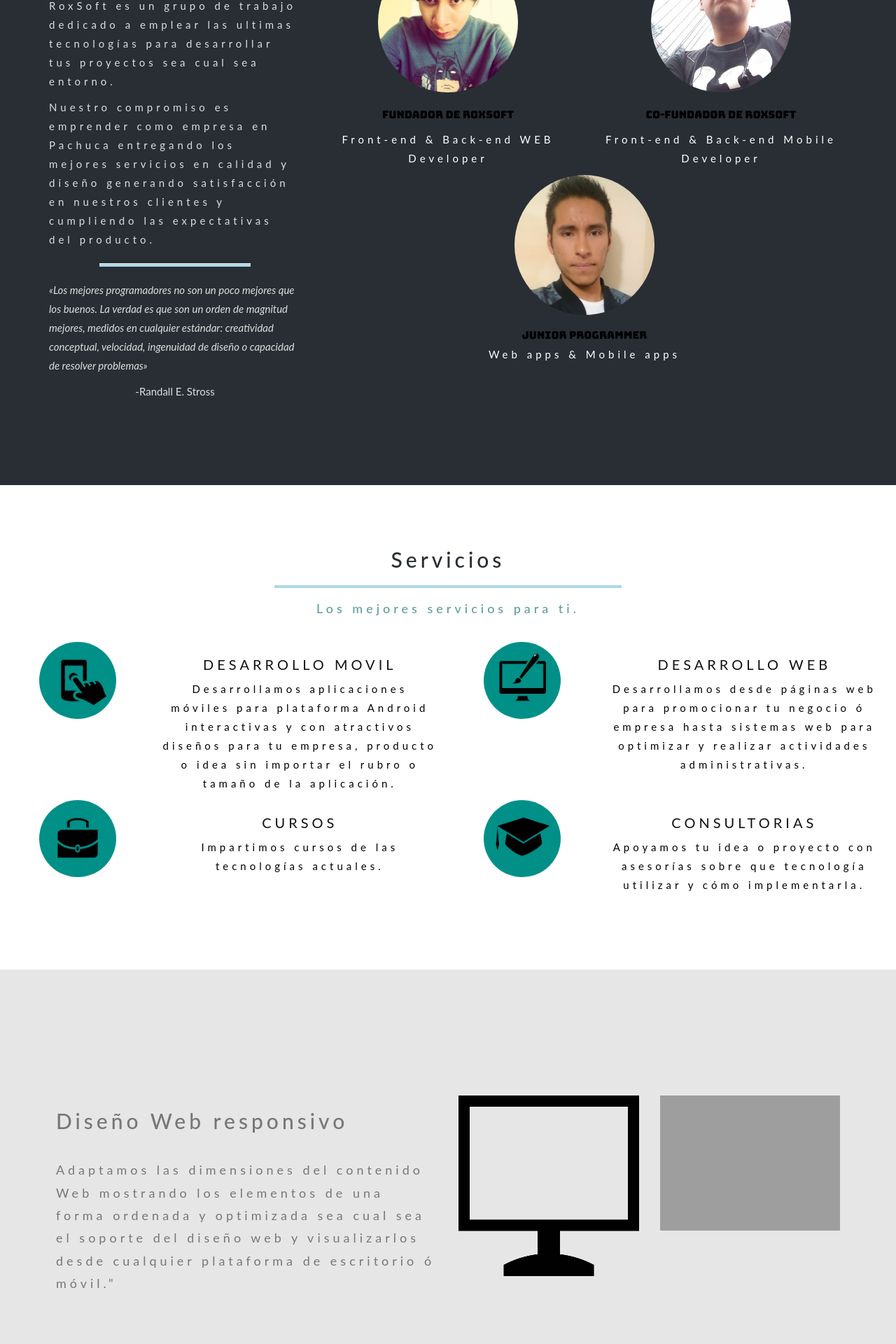
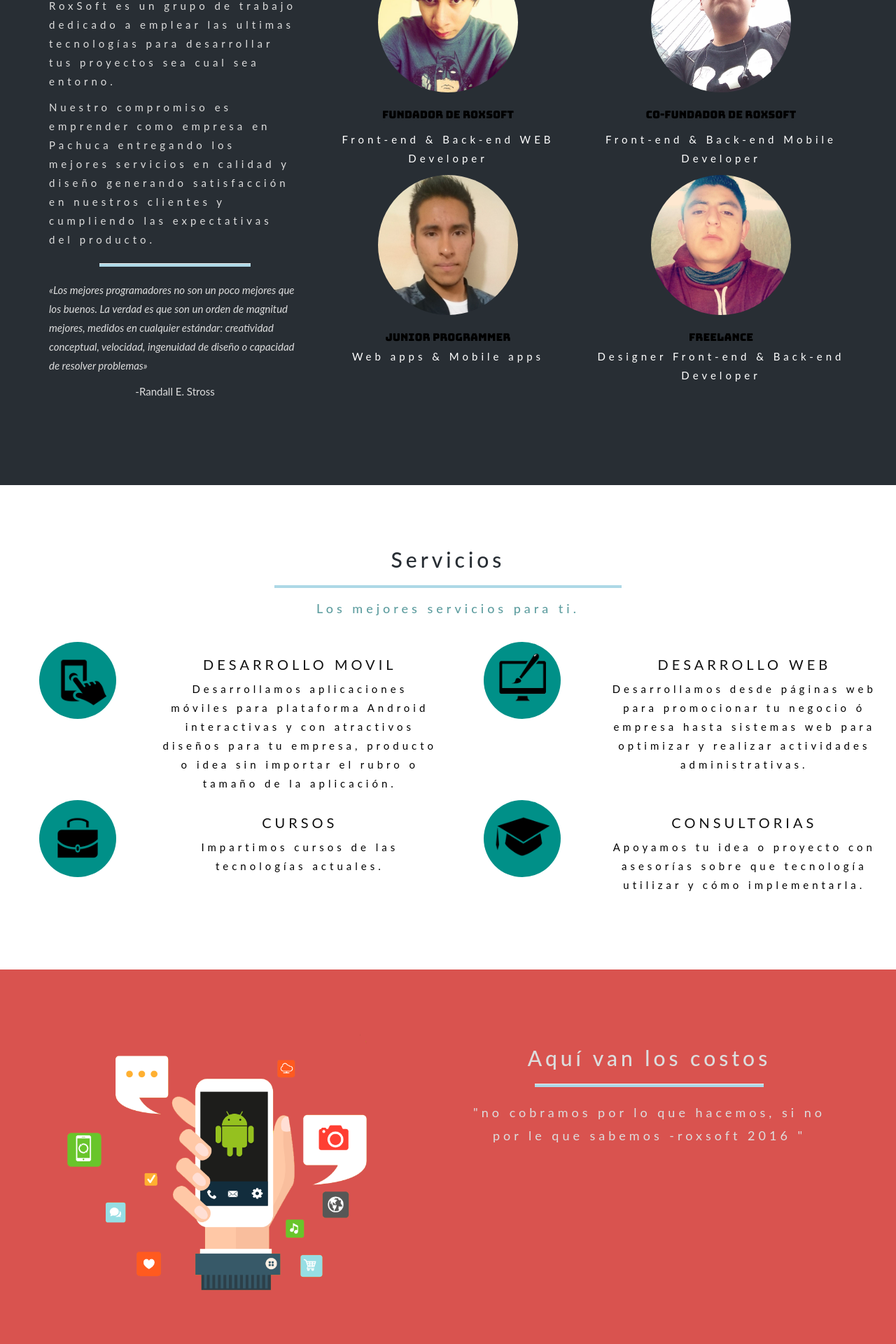
Before and after one commit to IvanMSP/Roxsoft, a Django app: template main/templates/home.html in a window 1280 px wide. Shown: the part 1023-2943 px from the top of the page at 70% size. Run offline with Django 3.2, Linux system fonts and the light colour scheme; the template is opened without the code that fills it, so the values that code supplies are empty; parts of the project's set-up code (start-up, migrations or seed data) failed here and were passed over; some libraries are stand-ins or nearby versions; grey boxes are pictures that could not be loaded.

Commit message:
Se agrego foto de Aches

```diff
--- a/main/templates/home.html
+++ b/main/templates/home.html
@@ -78,7 +78,6 @@
 
     </header>
 
-
     {% include "includes/nosotros.html"%}
   	{% include "includes/servicios.html"%}
     {% include "includes/hacked.html"%}
--- a/main/templates/includes/nosotros.html
+++ b/main/templates/includes/nosotros.html
@@ -28,11 +28,19 @@
               <p style=" color:white; letter-spacing: 5px; margin-top: 2%; ">Front-end & Back-end Mobile Developer</p>
             </div>
           </div>
-            <div class="col-sm-4 col-md-8">
+            <div class="col-sm-4 col-md-4">
               <img id="redondo" class="img" src='{% static "img/gio.jpg" %}'>
-                <div class="pieImagen2">
+                <div class="pieImagen">
                   <span style="font-family: 'Bungee',serif;">Junior programmer</span>
-                  <p style=" color:white; letter-spacing: 5px; margin-top: 0%; ">Web apps & Mobile apps</p>
+                  <p style=" color:white; letter-spacing: 5px; margin-top: 0%; ">Web apps & Mobile apps
+                  </p>
+                </div>
+            </div>
+            <div class="col-sm-4 col-md-4">
+              <img id="redondo" class="img" src='{% static "img/aches.jpg" %}'>
+                <div class="pieImagen">
+                  <span style="font-family: 'Bungee',serif;">Freelance</span>
+                  <p style=" color:white; letter-spacing: 5px; margin-top: 0%; ">Designer Front-end & Back-end Developer</p>
                 </div>
             </div>
       </section>
--- a/main/templates/includes/servicios.html
+++ b/main/templates/includes/servicios.html
@@ -21,6 +21,21 @@
 	  <br>
 	</section>
   </div>
+<div style="color:#ddd;background-color:#d9534f;padding:90px 80px;text-align: center;">
+		<section class="wow fadeInRight" data-wow-duration="2s">
+			<div class="row">
+				<div class="col-sm-6 col-md-6">
+    				<img class="img-responsive" src='{% static "img/apps.png" %}' width="470px" height="400px">
+    			</div>
+    			<div class="col-sm-6 col-md-6">
+			    	 <h2 style="letter-spacing: 5px;">Aquí van los costos</h2>
+			    	 <hr>
+			    	 <p style=" letter-spacing: 5px; font-size: 18px;">"no cobramos por lo que hacemos, si no por le que sabemos -roxsoft 2016 "</p>
+		  		</div>
+			</div>
+		</section>
+</div>
+
 <div id="desarrolloDiv" style="background-color:#E6E6E6;padding:180px 80px;;">
 		<section class="wow fadeInLeft" data-wow-duration="2s">
 			<div class="row">
```
Also changed, not shown: static/img/aches.jpg (added).
